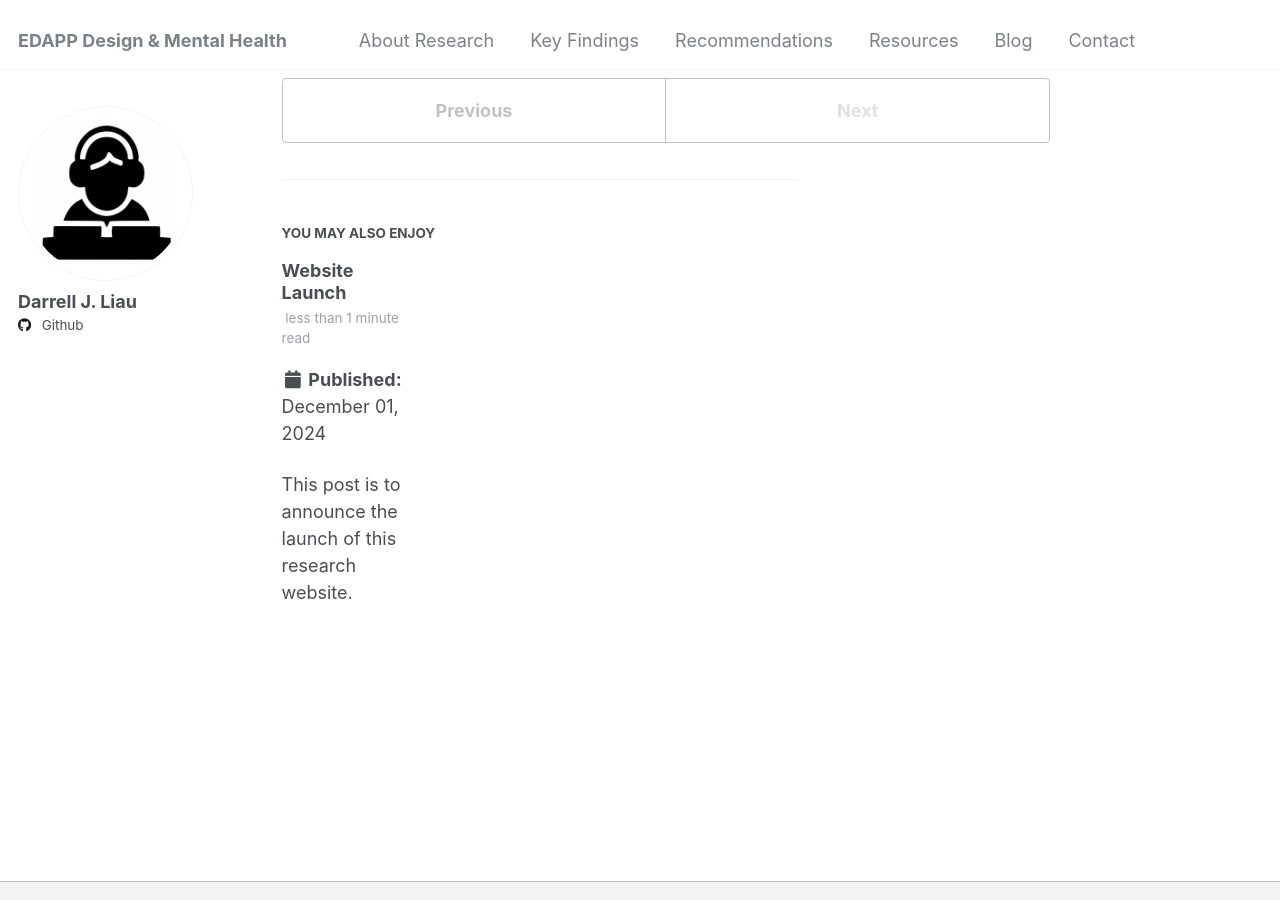
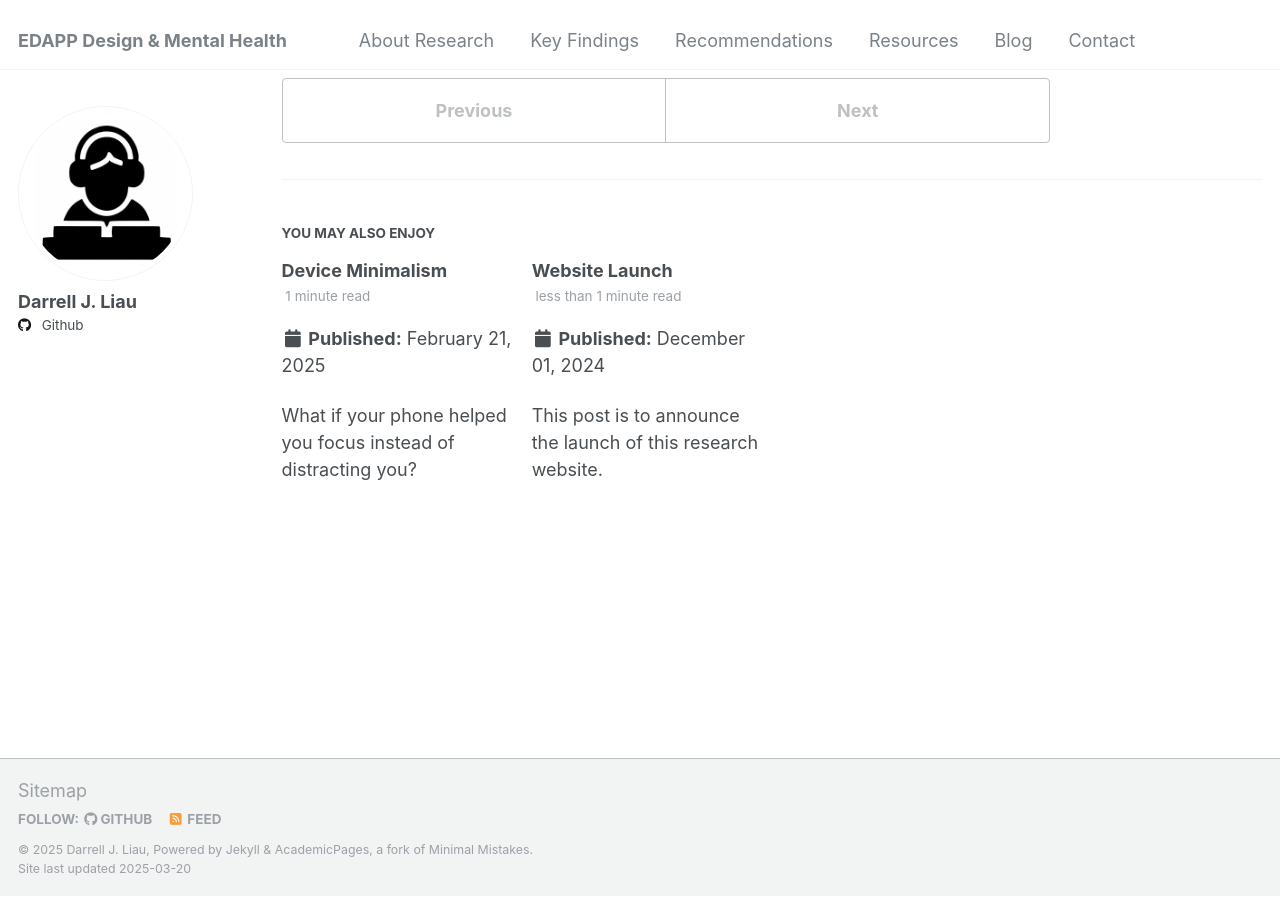
Before and after one commit to djliau/djliau.github.io, a Jekyll site: the page built from _posts/2024-12-26-daylight.md, in a window 1280 px wide and 900 px high, scrolled down 1341 px. Built offline with Jekyll 4.4.1, drawn with Linux system fonts in a browser that asks for light colours; some of the changed lines change nothing that is shown.

Commit message:
update blog

```diff
--- a/_posts/2024-12-26-daylight.md
+++ b/_posts/2024-12-26-daylight.md
@@ -12,7 +12,7 @@
 A few device companies have begun to address the artificial light problems in hardware design:
 
 1. [Daylight](https://daylightcomputer.com/product)
-2. [HannsNote2](https://www.hannspree.com/hannsnote2)
+2. [HannsNote2](https://www.hannspree.com/product/hannsnote2)
 3. [eyemoo Epaper S1](https://eyemootech.com/products/eyemoo-s1-rlcd-tablet?variant=45128544420118)
 
 ## Designed for Humans
--- /dev/null
+++ b/_posts/2025-02-21-minimal.md
@@ -0,0 +1,33 @@
+---
+title: 'Device Minimalism'
+date: 2025-02-21
+permalink: /posts/2025/minimal/
+tags:
+  - devices
+---
+What if your phone helped you focus instead of distracting you?
+
+## *Just* What You Need
+
+[The Minimal Company](https://minimalcompany.com/) develops a [human-friendly](/posts/2024/daylight/) phone that addresses hardware design and software design problems. Without losing functionality, the Minimal phone controls distractions at the OS level.
+
+The company doesn't downplay the need to access mainstream apps or features, but focuses on just what you need... and nothing more.
+The device hardware includes e-ink display and a physical keyboard.
+
+## Intentional Design
+
+The Minimal Company sent the following statements regarding the design of their phone:
+
+* "E-Ink Display – No bright colors, smooth animations, or high refresh rates that encourage endless scrolling. It naturally discourages excessive screen time."
+* "Simplified Interface – No app icons begging for attention, no unnecessary widgets, and fewer visual stimuli."
+* "Intentional App Use – While you can install any app, the experience is deliberately slower with the E-Ink display, making mindless scrolling less appealing."
+
+## Thoughts
+
+The human-centered approach to technology continues to intrigue me. The Minimal phone aims to cut out the mental stresses on users even before they reach any app interaction. The e-ink display is designed to be functional but "uninteresting," which reduces blue light exposure and overstimulation. The physical keyboard feels like a personal choice, but Ferris et al. (2015) conclude that tactile feedback can reduce mental workload. Anecdotally, I have heard that people with sensory needs do much better with physical phone keyboards.
+
+With regards to EDAPPS, individual app design matters less when the mental effects are approached at the hardware and OS levels. A "Minimal" device may be the right medium for an educational device, focusing on intentional access to apps with reduced distractions. With a minimal device end-point, EDAPP designers may also be encouraged to create mindful, distraction-free educational tools?.
+
+## References:
+
+Ferris, J. D., Fitzpatrick, S. M., & Claypoole, V. L. (2015). The effect of tactile feedback on mental workload during the interaction with a smartphone. In S. Yamamoto (Ed.), Human interface and the management of information (pp. 190-200). Springer. https://doi.org/10.1007/978-3-319-20907-4_18
```
